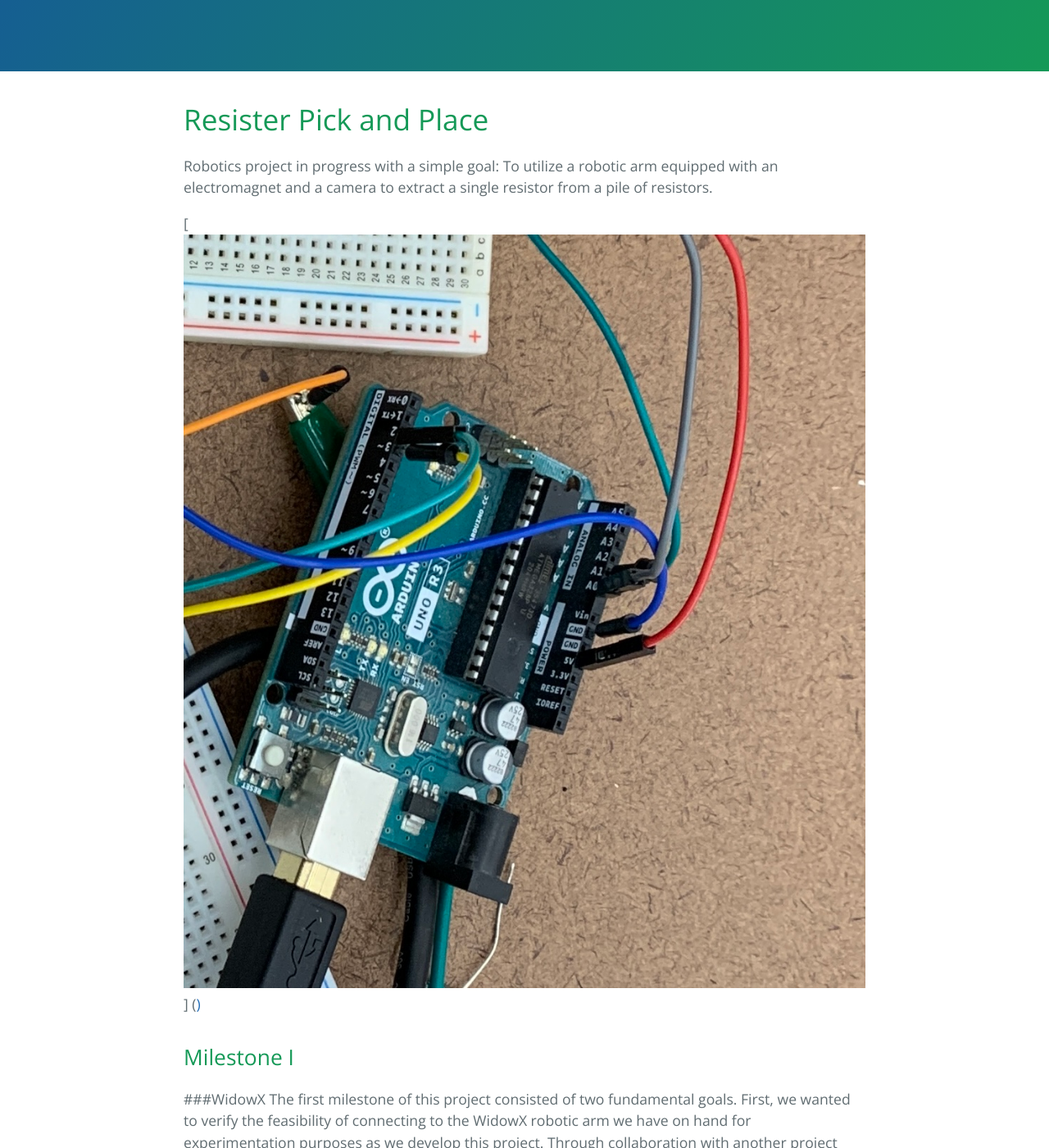
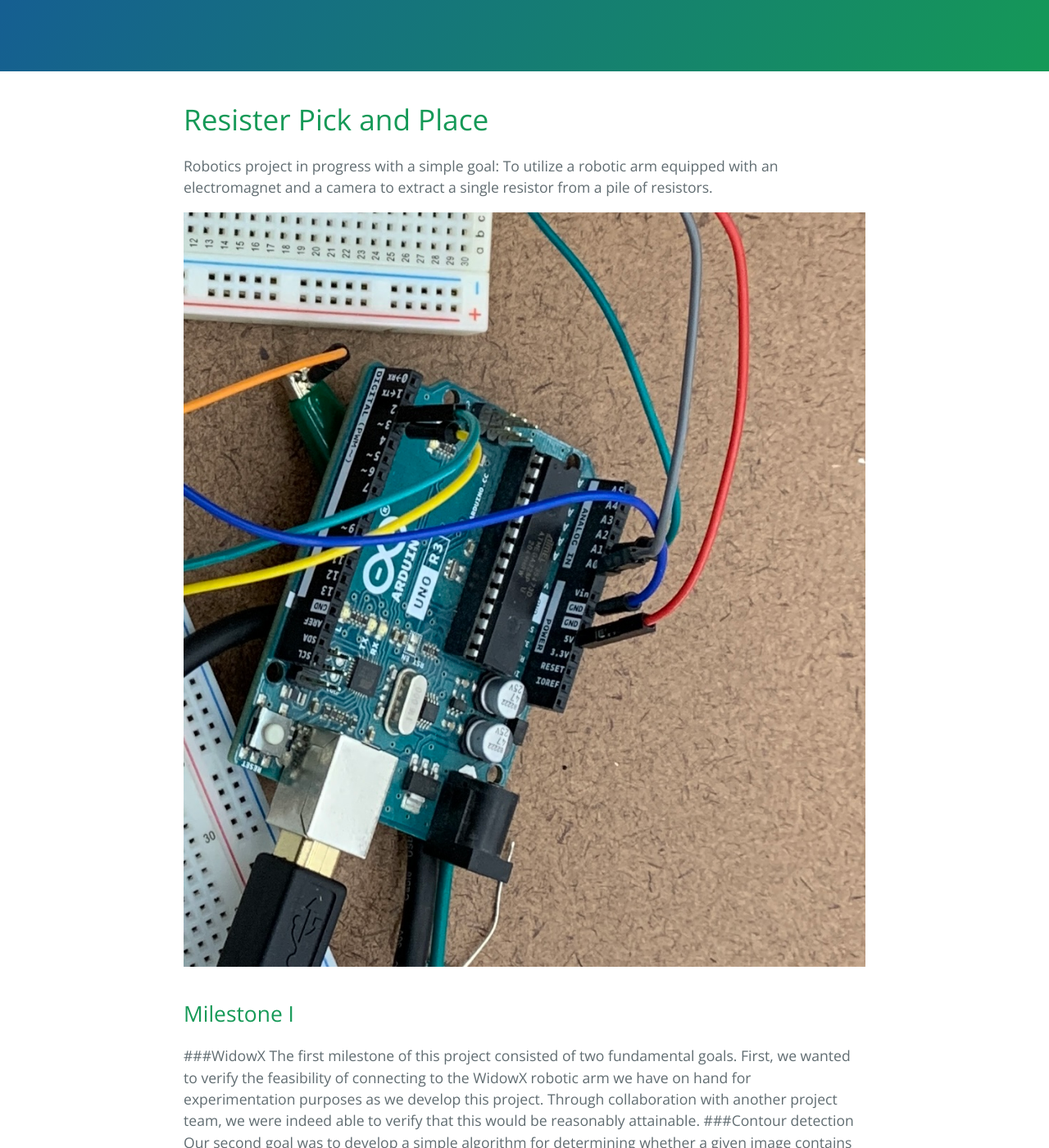
Before and after one commit to anselhc/Resistor_Pick_and_Place, a Jekyll site: the page built from index.md, in a window 1280 px wide and 1400 px high, scrolled down 296 px. Shown: the whole window at 82% size. Built offline with Jekyll 4.4.1, drawn with Linux system fonts in a browser that asks for light colours; our own code applies the rules of GitHub Pages for plain Markdown files.

Commit message:
Fixed link in index.md

```diff
--- a/index.md
+++ b/index.md
@@ -2,7 +2,7 @@
 
 Robotics project in progress with a simple goal: To utilize a robotic arm equipped with an electromagnet and a camera to extract a single resistor from a pile of resistors.
 
-[![Project specifics](IMG_1755.jpg)] (<a href="project_specifics.md">)
+[![Project specifics](IMG_1755.jpg)](a href="project_specifics.md")
 
 
 ## Milestone I
```
